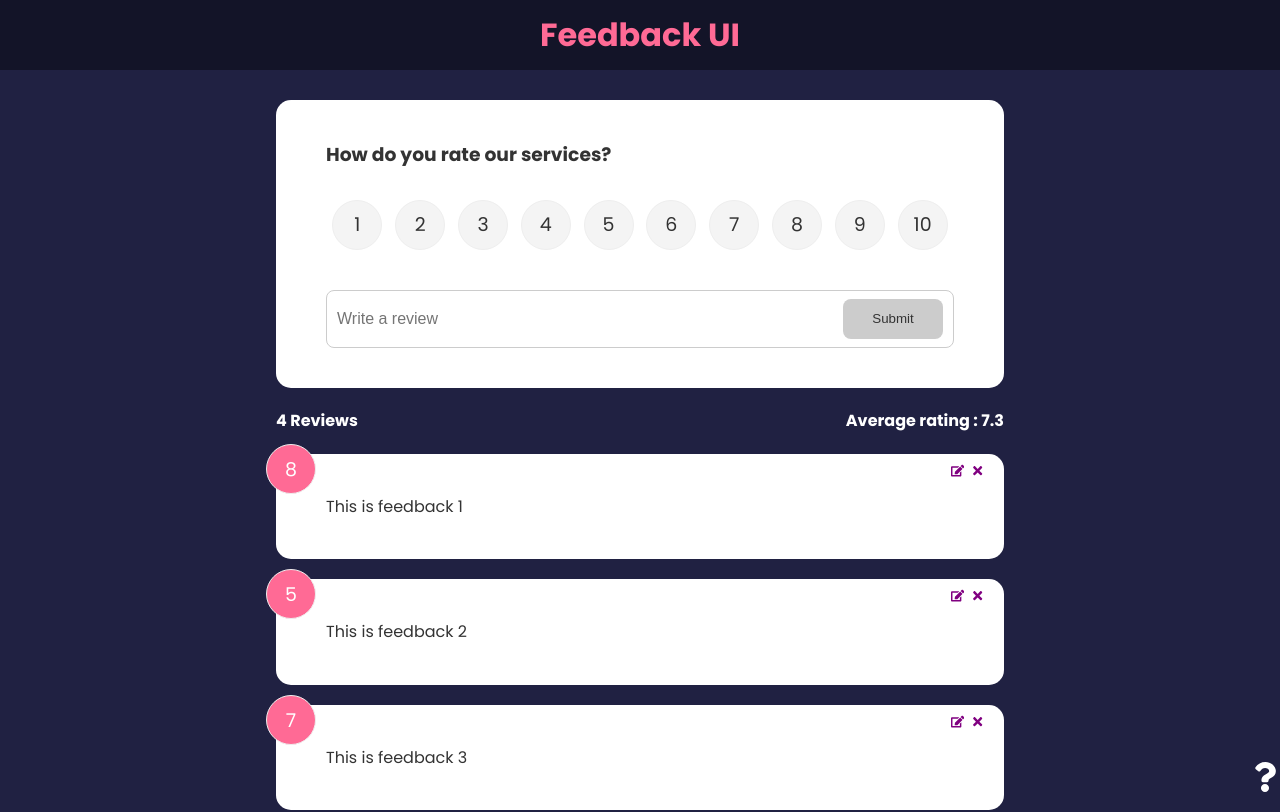
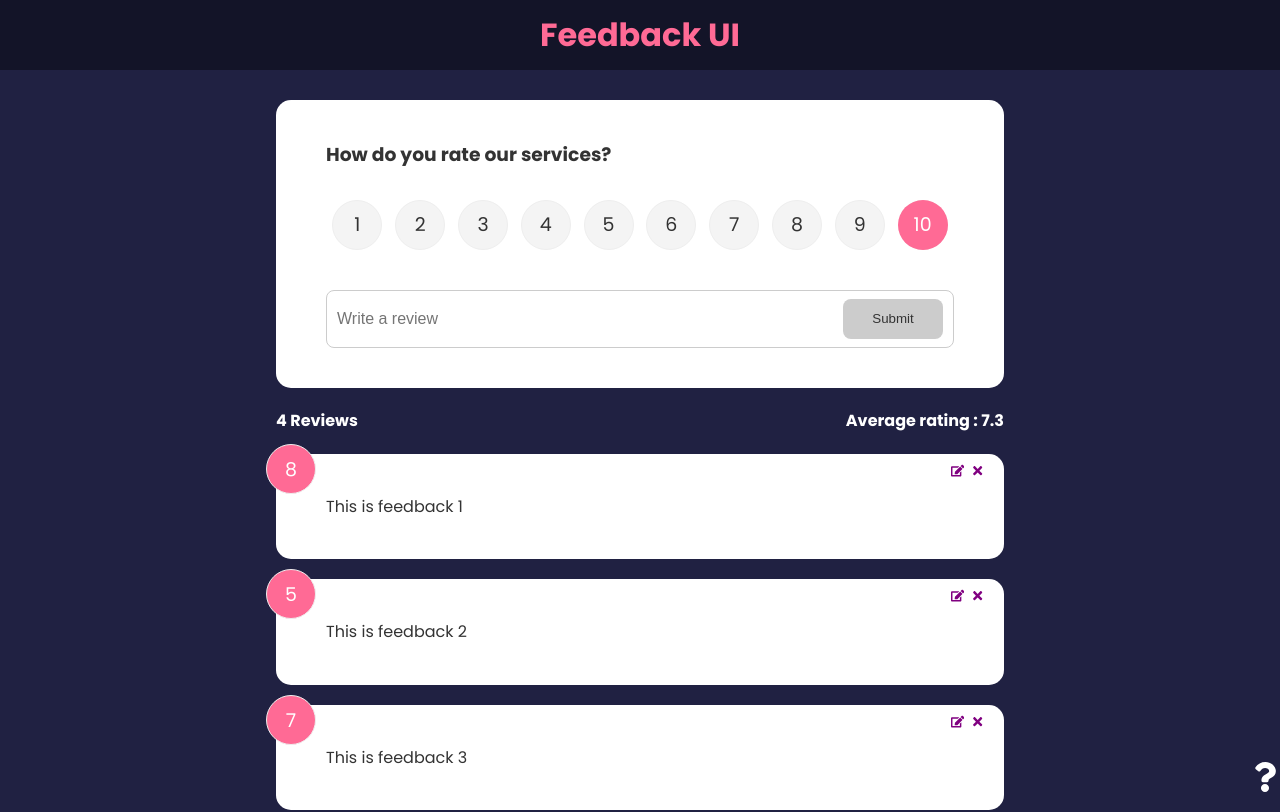
Before and after one commit to Rahul-rkm/feedback_app, a React (Create React App) app: page / in a window 1280 px wide. Shown: the top 812 px of the page. Built offline with nearby package versions, Linux system fonts and the light colour scheme.

Commit message:
default rating

```diff
--- a/src/components/FeedbackForm.jsx
+++ b/src/components/FeedbackForm.jsx
@@ -8,9 +8,11 @@ import FeedbackContext from '../context/FeedbackContext';
 function FeedbackForm() {
     const { addFeedback, feedbackEditItem, updateFeedback } = useContext(FeedbackContext);
     const [text, setText] = useState('');
-    const [rating, setRating] = useState(10);
+    const [rating, setRating] = useState(1);
     const [btnDisabled, setBtnDisabled] = useState(true);
     const [hint, setHint] = useState('');
+
+
     useEffect(() => {
         if (feedbackEditItem.edit === true) {
             setBtnDisabled(false);
--- a/src/components/FeedbackStats.jsx
+++ b/src/components/FeedbackStats.jsx
@@ -1,4 +1,3 @@
-import PropType from 'prop-types'
 import React, { useContext } from 'react'
 import FeedbackContext from '../context/FeedbackContext';
 
@@ -18,7 +17,4 @@ function FeedbackStats() {
   )
 }
 
-FeedbackStats.propTypes = {
-  feedback: PropType.array.isRequired,
-}
 export default FeedbackStats
--- a/src/components/RatingSelect.jsx
+++ b/src/components/RatingSelect.jsx
@@ -6,6 +6,14 @@ import FeedbackContext from '../context/FeedbackContext';
 function RatingSelect({ select }) {
     const { feedbackEditItem } = useContext(FeedbackContext);
     const [selected, setSelected] = useState(10);
+
+    useEffect(() => {
+        // To show the initial default rating highlighted
+        setTimeout(() => {
+            setSelected(10);
+            console.log('done');
+        }, 100);
+    }, [])
 
     useEffect(() => {
         setSelected(feedbackEditItem.item.rating)
```
